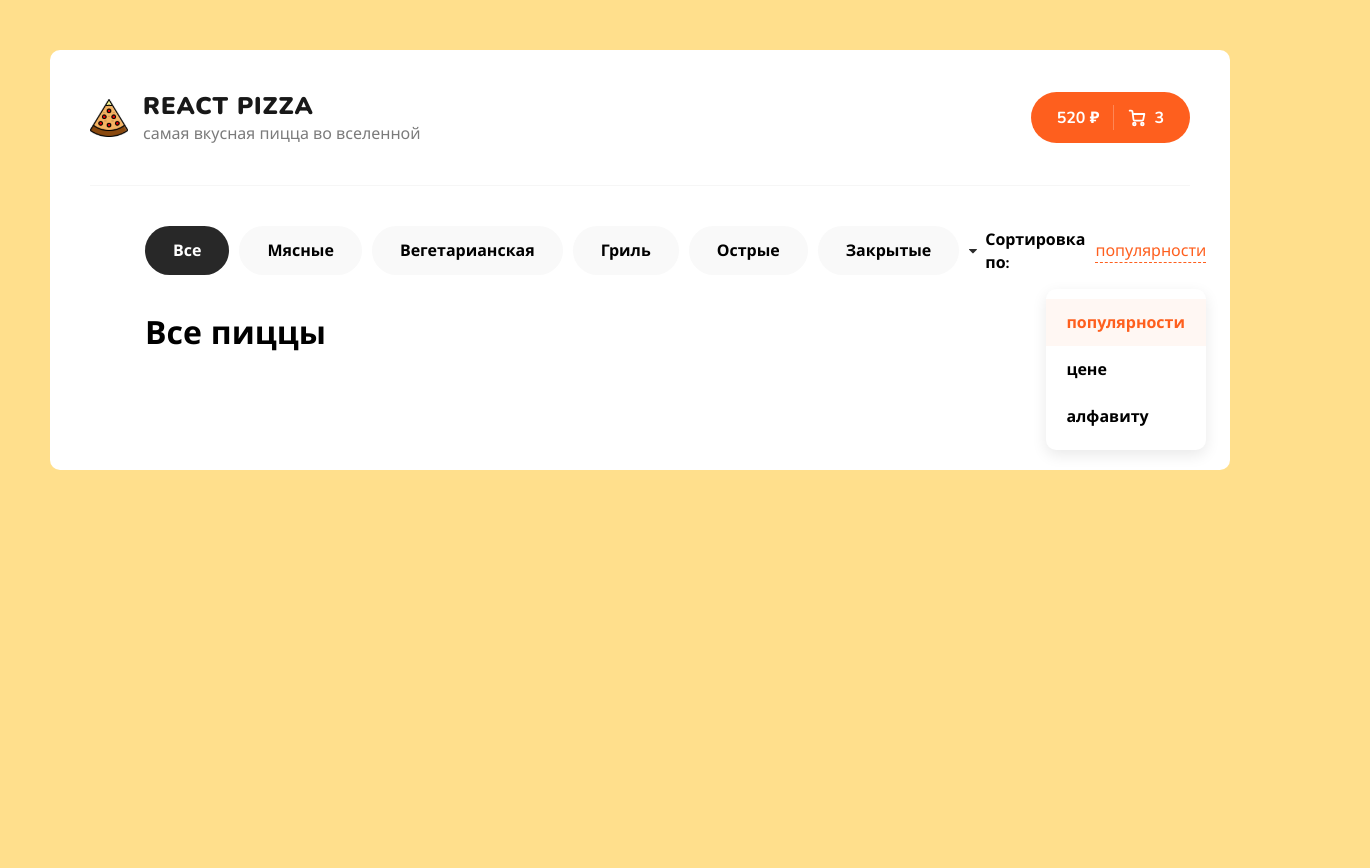
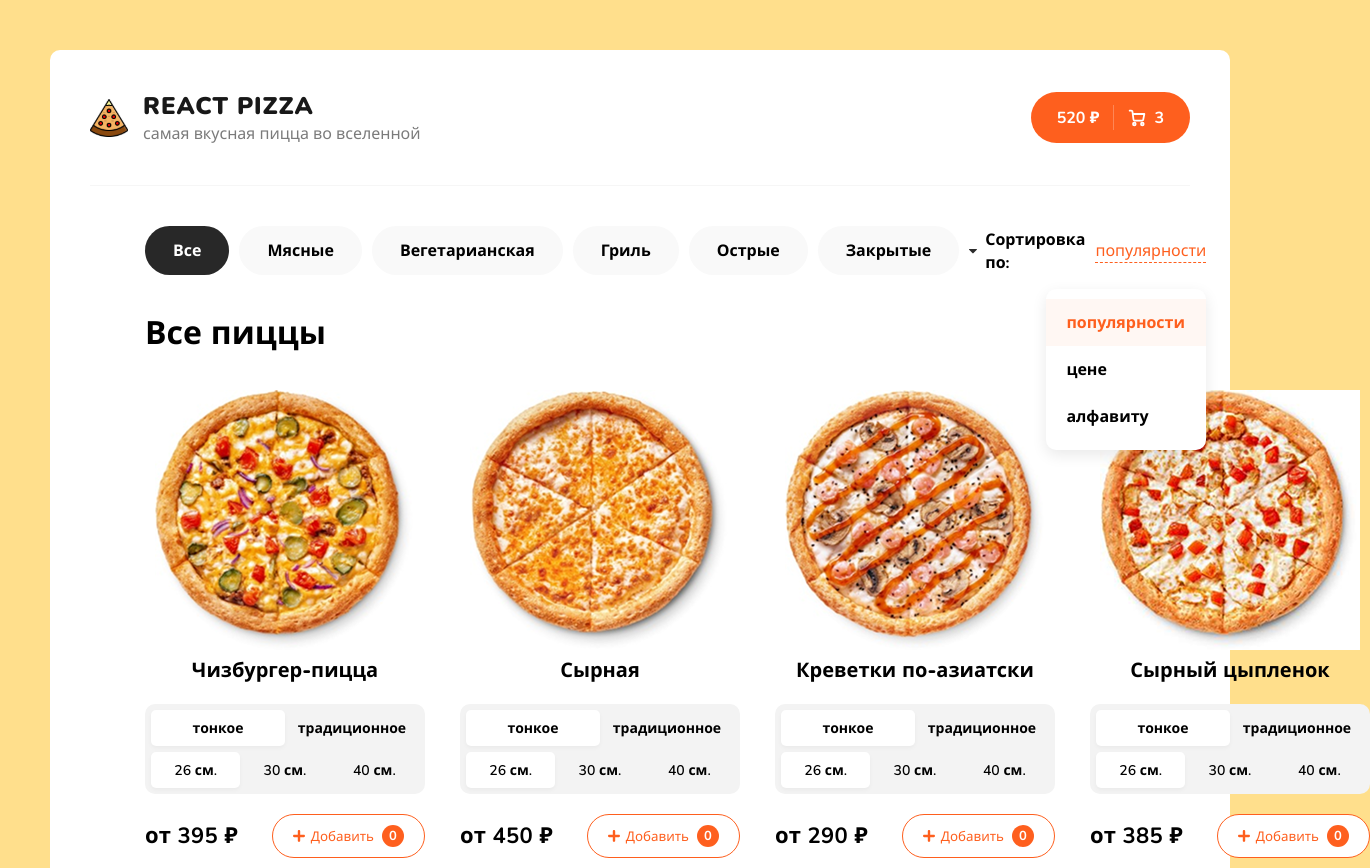
Before and after one commit to sdiana2001/react-pizza-project, a React (Vite) app: page / in a window 1280 px wide. Shown: the top 868 px of the page, 1370 px wide, since content can reach past the window. Before the commit the page ends 800 px from the top, so only its background shows below. Built offline with nearby package versions, Linux system fonts and the light colour scheme.

Commit message:
add dynamic pizza counter

```diff
--- a/src/App.jsx
+++ b/src/App.jsx
@@ -5,45 +5,53 @@ import Sort from './assets/components/Sort/Sort';
 import PizzaBlock from './assets/components/PizzaBlock/PizzaBlock';
 import { useState } from 'react';
 
-
-// const data = [
-//   {
-//     id: 0,
-//     imageUrl: '/pizza/pizza-1.png',
-//     title: 'Чизбургер-пицца',
-//     types: [0, 1],
-//     sizes: [26, 30, 40],
-//     price: 395,
-//   },
-//   {
-//     id: 1,
-//     imageUrl: '/pizza/pizza-2.png',
-//     title: 'Сырная',
-//     types: [0, 1],
-//     sizes: [26],
-//     price: 450,
-//   },
-//   {
-//     id: 2,
-//     imageUrl: '/pizza/pizza-3.png',
-//     title: 'Креветки по-азиатски',
-//     types: [0],
-//     sizes: [30],
-//     price: 290,
-//   },
-//   {
-//     id: 3,
-//     imageUrl: '/pizza/pizza-4.png',
-//     title: 'Сырный цыпленок',
-//     types: [0, 1],
-//     sizes: [26, 30, 40],
-//     price: 385,
-//   },
-// ];
+const data = [
+  {
+    id: 0,
+    imageUrl: '/pizza/pizza-1.png',
+    title: 'Чизбургер-пицца',
+    types: [0, 1],
+    sizes: [26, 30, 40],
+    price: 395,
+  },
+  {
+    id: 1,
+    imageUrl: '/pizza/pizza-2.png',
+    title: 'Сырная',
+    types: [0, 1],
+    sizes: [26],
+    price: 450,
+  },
+  {
+    id: 2,
+    imageUrl: '/pizza/pizza-3.png',
+    title: 'Креветки по-азиатски',
+    types: [0],
+    sizes: [30],
+    price: 290,
+  },
+  {
+    id: 3,
+    imageUrl: '/pizza/pizza-4.png',
+    title: 'Сырный цыпленок',
+    types: [0, 1],
+    sizes: [26, 30, 40],
+    price: 385,
+  },
+];
 
 
 function App() {
   const [pizzaItem, setPizzaItem] = useState([]);
+   console.log(pizzaItem);
+
+
+  const onClickAdd=(obj)=>{
+   setPizzaItem((prev)=> [...prev, obj])
+   console.log(pizzaItem);
+  }
+
+
 
   return (
     <div className="wrapper">
@@ -56,15 +64,17 @@ function App() {
           </div>
           <h2 className="content__title">Все пиццы</h2>
           <div className="content__items">
-            {pizzaItem.map((obj, index)=>{
+            {data.map((obj, index) => (
               <PizzaBlock
                 id={obj.id}
                 key={index}
                 title={obj.title}
                 price={obj.price}
                 imageUrl={obj.imageUrl}
-            />;
-            })}
+                onClickAdd={onClickAdd}
+                pizzaItem={pizzaItem}
+              />
+            ))}
           </div>
         </div>
       </div>
--- a/src/assets/components/PizzaBlock/PizzaBlock.jsx
+++ b/src/assets/components/PizzaBlock/PizzaBlock.jsx
@@ -1,4 +1,13 @@
-function PizzaBlock({ title, price, imageUrl }) {
+import { useState } from 'react';
+
+function PizzaBlock({ title, price, imageUrl, onClickAdd, id }) {
+  const [pizzaCount, setPizzaCount] = useState(0);
+
+  const handleClickPlus = () => {
+    onClickAdd({ id, title, price, imageUrl });
+    setPizzaCount(pizzaCount + 1);
+  };
+
   return (
     <div className="pizza-block">
       <img className="pizza-block__image" src={imageUrl} alt="Pizza" />
@@ -16,7 +25,7 @@ function PizzaBlock({ title, price, imageUrl }) {
       </div>
       <div className="pizza-block__bottom">
         <div className="pizza-block__price">от {price} ₽</div>
-        <button type="button" className="button button--outline button--add">
+        <button onClick={handleClickPlus} type="button" className="button button--outline button--add">
           <svg
             width="12"
             height="12"
@@ -29,7 +38,7 @@ function PizzaBlock({ title, price, imageUrl }) {
             />
           </svg>
           <span>Добавить</span>
-          <i>2</i>
+          <i>{pizzaCount}</i>
         </button>
       </div>
     </div>
```
Lines whose indentation alone changed are shown as unchanged.
